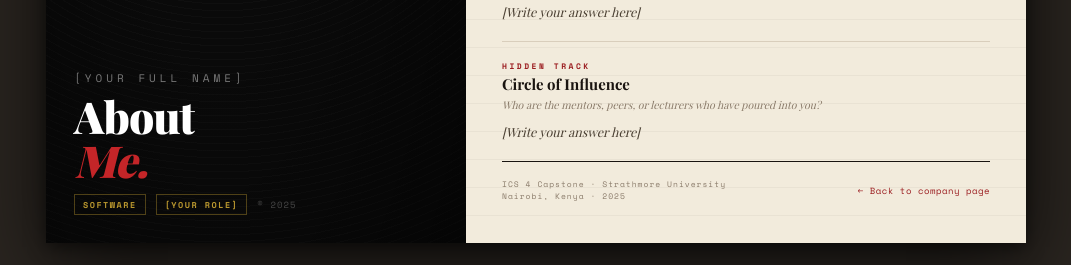
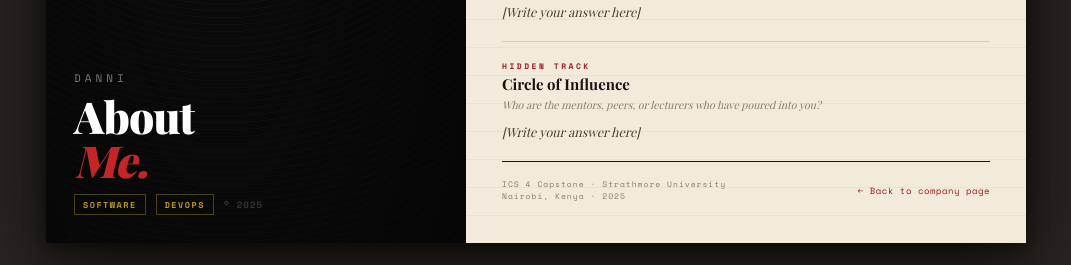
Before and after one commit to IS-PROJECT-2026/backbenchers-repo1, a plain HTML site: page New_profile.html in a window 1280 px wide. Shown: the part 982-1247 px from the top of the page, without its empty margins (104-1175 px from the left). Drawn offline with nearby package versions, Linux system fonts and the light colour scheme; a web font is replaced by a local one.

Commit message:
adding name and role to profile page

```diff
--- a/New_profile.html
+++ b/New_profile.html
@@ -500,11 +500,11 @@
     </div>
 
     <div class="cover-text">
-      <p class="cover-artist">[Your Full Name]</p>
+      <p class="cover-artist">Danni</p>
       <h1 class="cover-title">About<br><em>Me.</em></h1>
       <div class="cover-genre-row">
         <span class="genre-tag">Software</span>
-        <span class="genre-tag">[Your Role]</span>
+        <span class="genre-tag">Devops</span>
         <span class="cover-year">© 2025</span>
       </div>
     </div>
```
